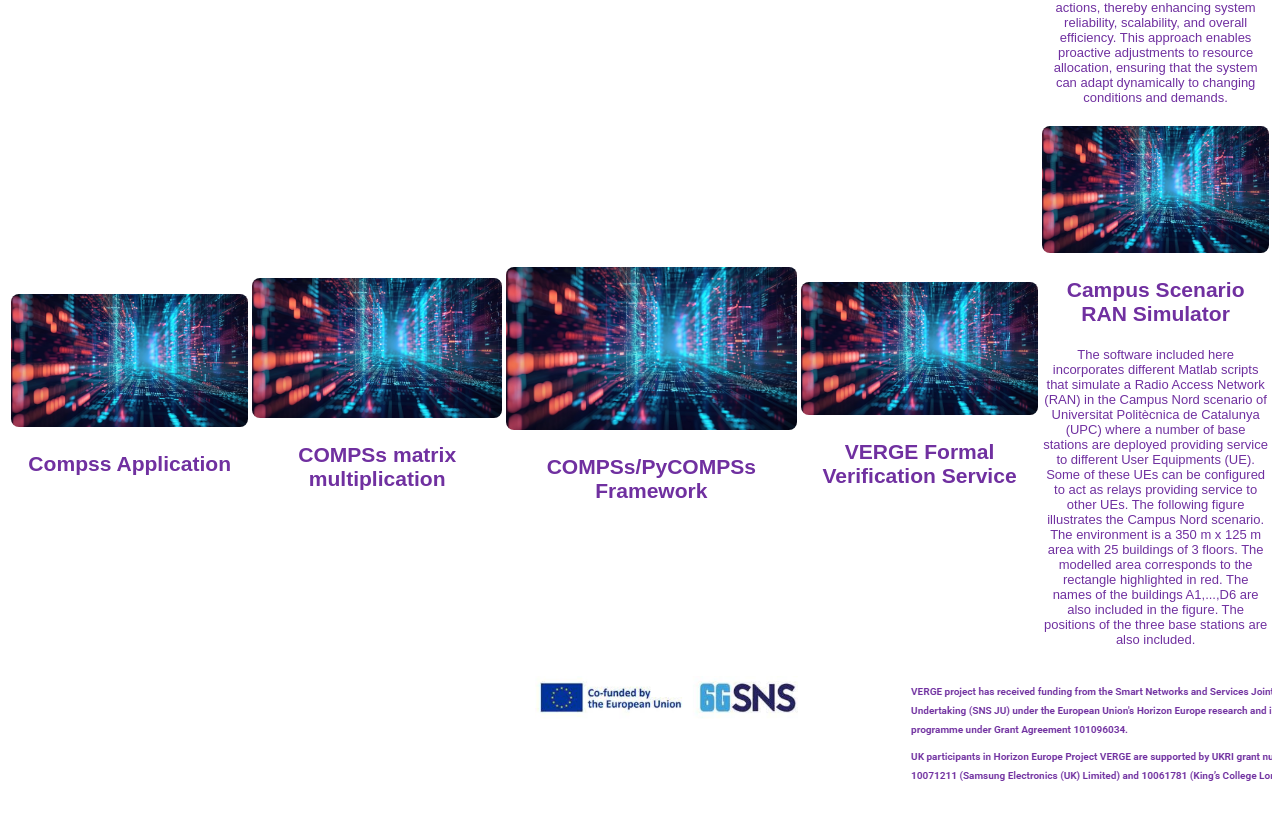
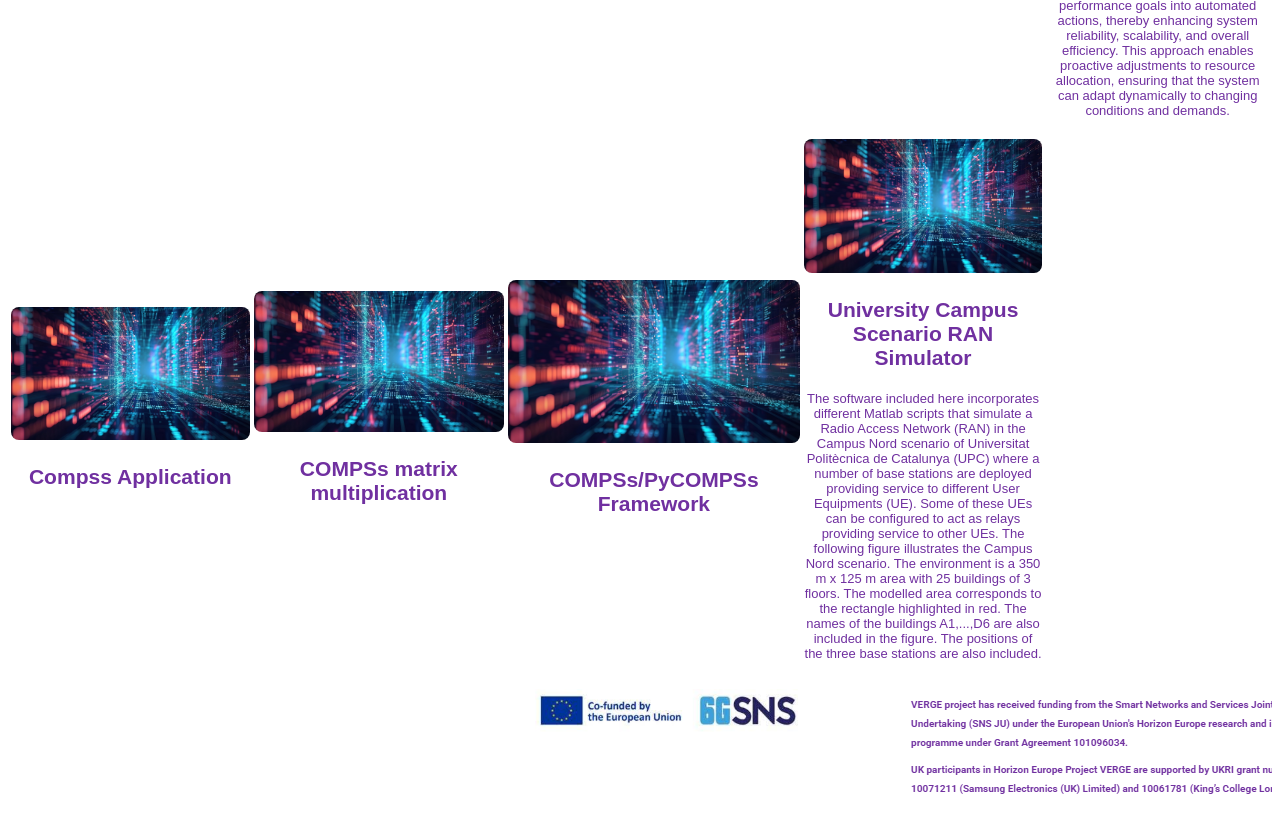
Before and after one commit to VERGE-PROJECT/distribution, a plain HTML site: page index.html in a window 1280 px wide. Shown: the part 702-1529 px from the top of the page. Drawn offline with Linux system fonts and the light colour scheme.

Commit message:
Comment private repository and change name UPC campus scenario

```diff
--- a/index.html
+++ b/index.html
@@ -164,18 +164,18 @@ table{
     <h3>COMPSs/PyCOMPSs Framework</h3>
   </div></a>
   </th>
-  <th>
+  <!-- <th>
   <a href="https://github.com/VERGE-PROJECT/verge-formal-verification-service" class="card-link">
   <div class="card">
     <img src="ai-generated-8540921_1280.jpg" alt="VERGE Formal Verification Service">
     <h3>VERGE Formal Verification Service</h3>
   </div></a>
-  </th>
+  </th>-->
   <th>
   <a href="https://github.com/VERGE-PROJECT/Campus_RAN_Simulator" class="card-link">
   <div class="card">
-    <img src="ai-generated-8540921_1280.jpg" alt="Campus Scenario RAN Simulator">
-    <h3>Campus Scenario RAN Simulator</h3></a>
+    <img src="ai-generated-8540921_1280.jpg" alt="University Campus Scenario RAN Simulator">
+    <h3>University Campus Scenario RAN Simulator</h3></a>
     <h4>The software included here incorporates different Matlab scripts that simulate a Radio Access Network (RAN) in the Campus Nord scenario of Universitat Politècnica de Catalunya (UPC) where a number of base stations are deployed providing service to different User Equipments (UE). Some of these UEs can be configured to act as relays providing service to other UEs. The following figure illustrates the Campus Nord scenario. The environment is a 350 m x 125 m area with 25 buildings of 3 floors. The modelled area corresponds to the rectangle highlighted in red. The names of the buildings A1,...,D6 are also included in the figure. The positions of the three base stations are also included.</h4>
   </div>
 
```
